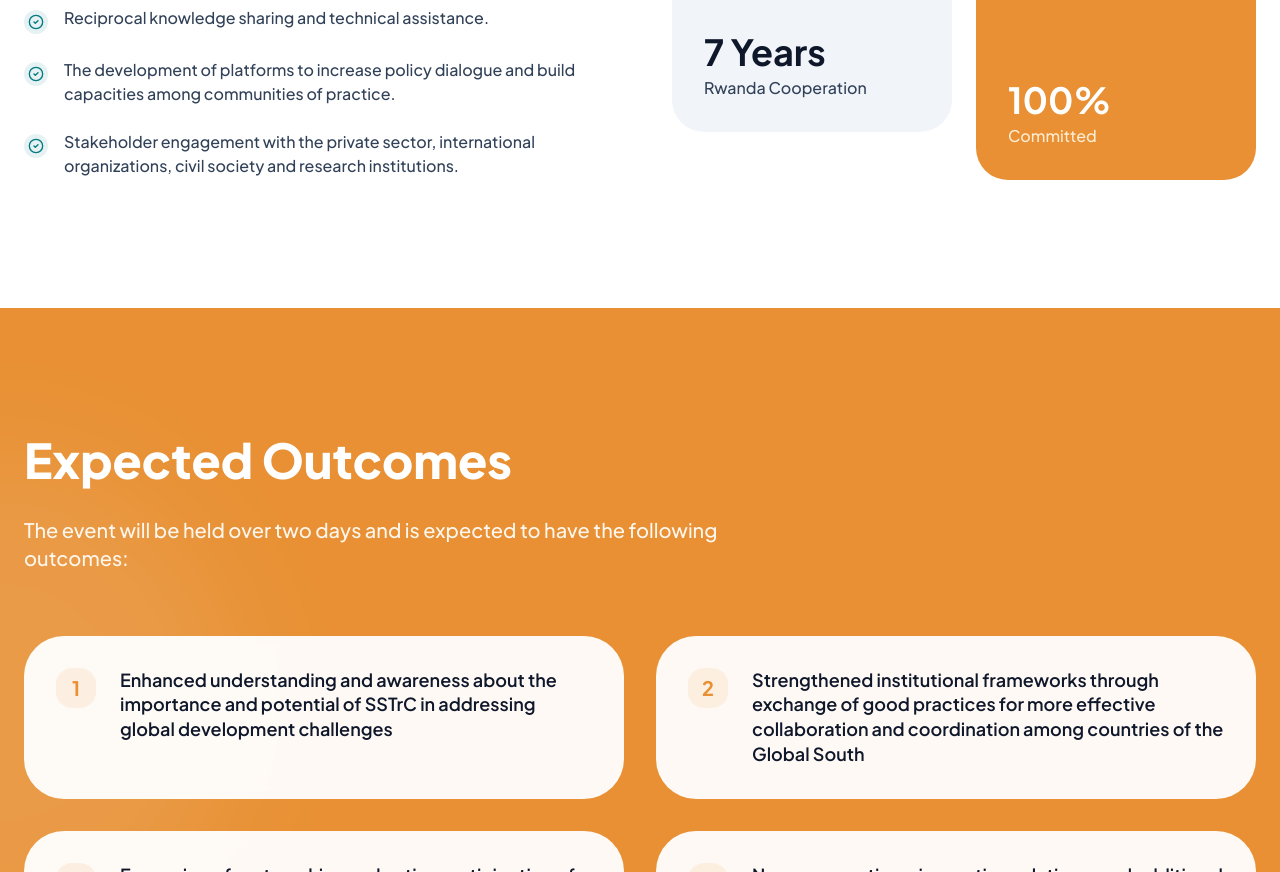
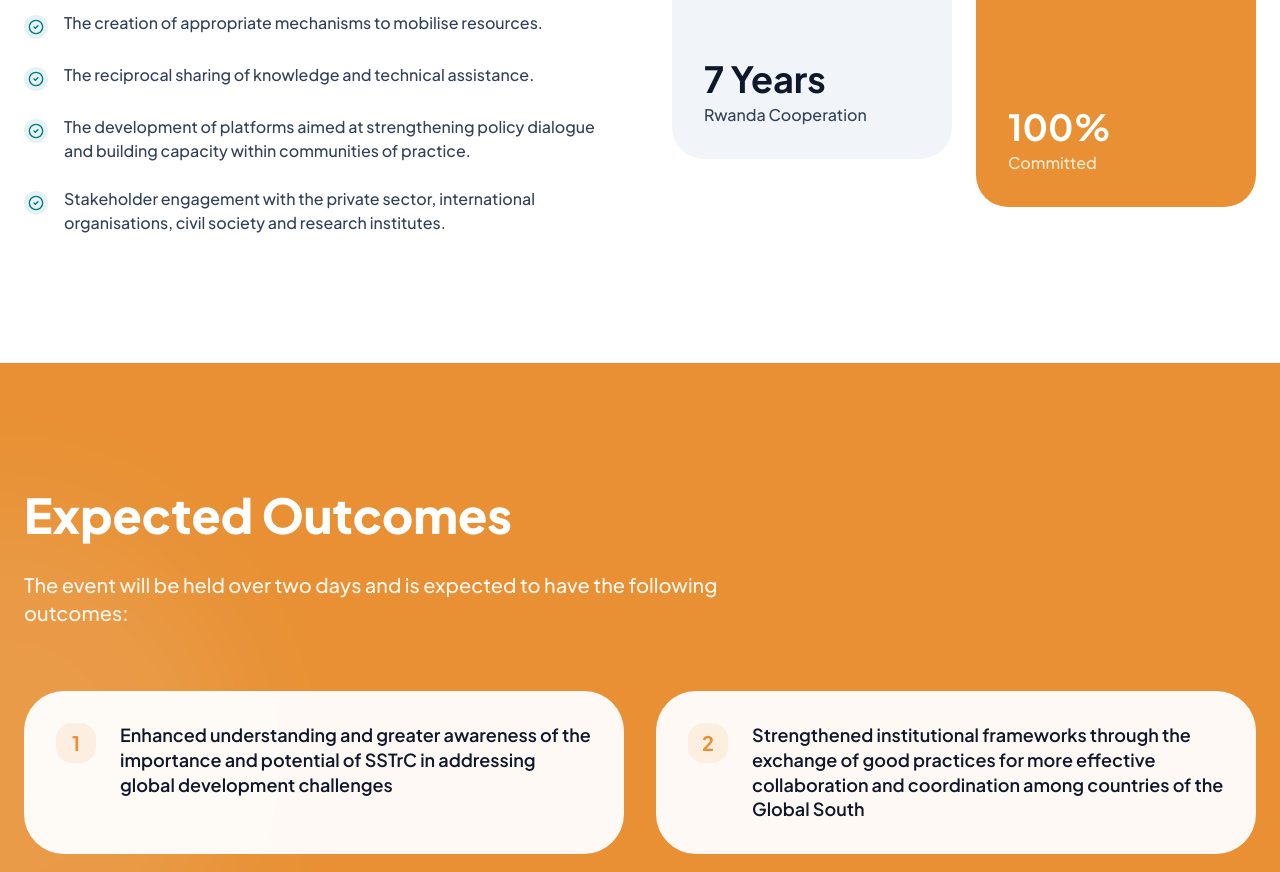
Before and after one commit to igizeneza100-lab/undp_rwanda, a React (Vite) app: page / in a window 1280 px wide. Shown: the part 1820-2692 px from the top of the page. Built offline with nearby package versions, Linux system fonts and the light colour scheme.

Commit message:
feat: update content

```diff
--- a/src/constants.ts
+++ b/src/constants.ts
@@ -1,34 +1,32 @@
 
 export const CONVENTION_CONTENT = {
-  abbreviation: "ACSSTrC 2026",
-  title: "ANNUAL CONVENTION ON SOUTH-SOUTH & TRIANGULAR COOPERATION",
+  abbreviation: "ICSSTrC 2026",
+  title: "INAUGURAL CONVENTION ON SOUTH-SOUTH AND TRIANGULAR COOPERATION",
   theme: "Strengthening collaboration and institutional frameworks for effective implementation",
   date: "22–23 June 2026",
   location: "Kigali Convention Centre | Rwanda",
   hostedBy: ["Rwanda Cooperation", "UNDP"],
   about: {
     title: "About the Convention",
-    description: "The Convention will be held in celebration of 7 years of Rwanda Cooperation, to raise awareness on the importance of partnerships in the Global South and to explore avenues to strengthen collaboration among the different stakeholders in the development landscape.",
+    description: "The Convention aims to raise awareness of the importance of partnerships in the Global South and to explore ways of strengthening collaboration between the various stakeholders in the development sector. This year’s theme is ‘Strengthening collaboration and institutional frameworks for effective implementation’.",
     objectives: [
-      "The creation of appropriate mechanisms to mobilize resources.",
-      "Reciprocal knowledge sharing and technical assistance.",
-      "The development of platforms to increase policy dialogue and build capacities among communities of practice.",
-      "Stakeholder engagement with the private sector, international organizations, civil society and research institutions."
+      "The creation of appropriate mechanisms to mobilise resources.",
+      "The reciprocal sharing of knowledge and technical assistance.",
+      "The development of platforms aimed at strengthening policy dialogue and building capacity within communities of practice.",
+      "Stakeholder engagement with the private sector, international organisations, civil society and research institutes."
     ]
   },
   attendees: [
-    "Ministers of Foreign Affairs, ICT, Environment & Gender Equity",
+    "Ministers for Foreign Affairs, ICT, Finance and Gender",
     "Members of the Diplomatic Corps",
-    "Government agencies",
-    "South-South & Triangular Cooperation Agencies",
-    "UN Agencies",
-    "Development Partners & Non-governmental agencies",
-    "Development Financial Institutions (DFIs)",
-    "Business Leaders"
+    "Government agencies, South-South and Triangular Cooperation agencies",
+    "United Nations agencies",
+    "Development Partners and Nongovernmental organisations, Development Financial Institutions (DFIs)",
+    "Business leaders"
   ],
   outcomes: [
-    "Enhanced understanding and awareness about the importance and potential of SSTrC in addressing global development challenges",
-    "Strengthened institutional frameworks through exchange of good practices for more effective collaboration and coordination among countries of the Global South",
+    "Enhanced understanding and greater awareness of the importance and potential of SSTrC in addressing global development challenges",
+    "Strengthened institutional frameworks through the exchange of good practices for more effective collaboration and coordination among countries of the Global South",
     "Expansion of partnerships and active participation of diverse stakeholders, including the private sector, civil society, and research institutions",
     "New perspectives, innovative solutions, and additional resources to enhance the effectiveness of SSTrC in addressing contemporary development challenges"
   ],
@@ -36,31 +34,34 @@ export const CONVENTION_CONTENT = {
     {
       day: "Day 1: 22 June 2026",
       sessions: [
-        { time: "8:00 am", title: "Arrival and accreditation of participants" },
-      { time: "9:30 am", title: "Opening Ceremony",
-          description: "Video: Strengthening collaboration & institutional frameworks (3 mins)\n\nRichard Niwenshuti, CEO, Rwanda Cooperation (5 mins)\n\nDr. Fatmata Lovetta Sesay, UN Rwanda Resident Coordinator a.i. and UNDP Resident Representative Rwanda (7 mins)\n\nHon. Olivier J.P. Nduhungirehe, Minister of Foreign Affairs and International Cooperation (10 mins)"
+        { time: "8:00 am", title: "Arrival and Accreditation of Participants" },
+        {
+          time: "9:30 am",
+          title: "Opening Ceremony",
+          description: "Video: Strengthening collaboration and institutional frameworks (3 mins)\n\nOpening remarks: Richard Niwenshuti, CEO, Rwanda Cooperation (5 mins)\n\nRemarks: “Strengthening Institutional Frameworks and Broadening Partnerships for South-South and Triangular Cooperation”, Dr. Fatmata Lovetta Sesay, UN Rwanda Resident Coordinator a.i. and UNDP Resident Representative Rwanda (7 mins)\n\nKeynote Address: “The Importance of South-South and Triangular Cooperation in Addressing Global Development Challenges”, Hon. Olivier J.P. Nduhungirehe, Minister of Foreign Affairs and International Cooperation (10 mins)"
         },
-        { time: "10:15 am", title: "Plenary Session: Institutional capacity building for South-South and Triangular Cooperation", description: "Discussion and debate on policy frameworks and strategies that will accelerate the formation and impact of SSTrC partnerships" },
+        { time: "10:15 am", title: "Plenary Session: Institutional Capacity-Building for South-South and Triangular Cooperation", description: "This session will provide an opportunity to discuss and debate the policy frameworks and strategies that will accelerate the formation and impact of SSTrC partnerships." },
         { time: "11:15 am", title: "Break" },
-        { time: "11:30 am", title: "Plenary: UN Day for South-South Cooperation (SSC)", description: "Mobilising multi-stakeholder partnerships to unlock the potential of South-South and Triangular Cooperation" },
+        { time: "11:30 am", title: "Plenary Session: Mobilising Multi-Stakeholder Partnerships to unlock the Potential of South-South and Triangular Cooperation", description: "Multi-stakeholder partnerships could leverage diverse perspectives, resources and expertise, thus build synergies to help overcome these barriers. By this means, SSTrC interventions can become more effective, sustainable and impactful." },
         { time: "12:30 pm", title: "Lunch" },
-        { time: "1:30 pm", title: "Parallel sessions", subSessions: ["Ministerial Roundtable on e-Government: Building Citizen-Centered Digitalization", "Workshop: Amplifying women voices - Advancing Gender Equity through Inclusive South-South partnerships", "Workshop: The Knowledge Center - Hosted by Rwanda Cooperation Governance Center"] },
+        { time: "1:30 pm", title: "Parallel Sessions", subSessions: ["Ministerial Roundtable on e-Government: Building Citizen-Centered Digitalisation through South-South Cooperation (Attendance by Invitation Only)", "Workshop: Amplifying Women's Voices: Advancing Gender Equity through inclusive South-South partnerships"] },
         { time: "3:00 pm", title: "Break" },
-        { time: "3:15 pm", title: "Plenary: Leveraging South-South Cooperation to Finance SDGs", description: "Debate on policy frameworks and strategies for SDG-aligned finance and how South-South & Triangular Cooperation can accelerate partnership formation" },
-        { time: "4:15 pm", title: "Closing Spotlight: Youth in South-South Cooperation", description: "Anchored on YouthConnekt—a Rwandan-born platform connecting young people to opportunities, markets, mentorship, and policy dialogue across borders" },
-        { time: "6:45 pm", title: "Gala dinner", description: "Opening remarks, Video: RCI over the last 7 years, Partner keynote, Guest of honour: Hon. Olivier J.P. Nduhungirehe, Minister of Foreign Affairs and International Cooperation (Toast)" },
+        { time: "3:15 pm", title: "Plenary: Leveraging South-South Cooperation to Finance SDGs", description: "This session will debate and discuss the institutionalisation of SSC, principles for partnerships, and strengthening loan management skills." },
+        { time: "4:15 pm", title: "Closing Spotlight: Youth in South-South Cooperation", description: "This closing spotlight will give a voice to young innovators who are demonstrating, through concrete initiatives, demonstrate how the youth can use SSTrC to solve shared African challenges." },
+        { time: "6:45 pm", title: "Gala Dinner", description: "Opening remarks, Partner keynote, Guest of Honour: Hon. Olivier J.P. Nduhungirehe, Minister of Foreign Affairs and International Cooperation (Toast), Entertainment & Dinner" },
         { time: "9:00 pm", title: "Close" }
       ]
     },
     {
       day: "Day 2: 23 June 2026",
       sessions: [
-        { time: "9:30 am", title: "Field visits", subSessions: ["Innovation Centers", "Environmental & Climate Action projects", "Bilateral meetings in the Rwanda Cooperation Governance Centre Lounge"] },
-        { time: "12:30 pm", title: "Lunch" },
-        { time: "2:00 pm", title: "Development Partners' Roundtable: Global Partnerships for Effective Development", description: "To maximize impact, stronger cooperation is needed with international financial institutions and regional development banks" },
-        { time: "3:00 pm", title: "Plenary: For people & planet: Further & faster together", description: "South-South Cooperation for Climate Adaptation and Sustainable Development - mainstreaming climate adaptation in national and regional development agendas" },
-        { time: "4:30 pm", title: "Closing Plenary", description: "Key outcomes and recommendations" },
-        { time: "5:00 pm - 7:30 pm", title: "Cocktail reception" }
+        { time: "9:00 am", title: "Arrival" },
+        { time: "9:30 am", title: "Parallel Sessions", subSessions: ["Development Partners’ Roundtable: Global Partnerships for Effective Development (Attendance By Invitations Only )", "Workshop: The Knowledge Center – Hosted by Rwanda Cooperation Governance Center"] },
+        { time: "10:30 am", title: "Break" },
+        { time: "10:45 am", title: "Plenary Session: For People and Planet: Further and Faster together", description: "This session highlights the report on South-South Cooperation for Climate Change Adaptation and Sustainable Development." },
+        { time: "12:00 pm", title: "Lunch" },
+        { time: "12:30 pm", title: "Closing Plenary", description: "Key Outcomes and Recommendations" },
+        { time: "END", title: "" }
       ]
     }
   ]
```
